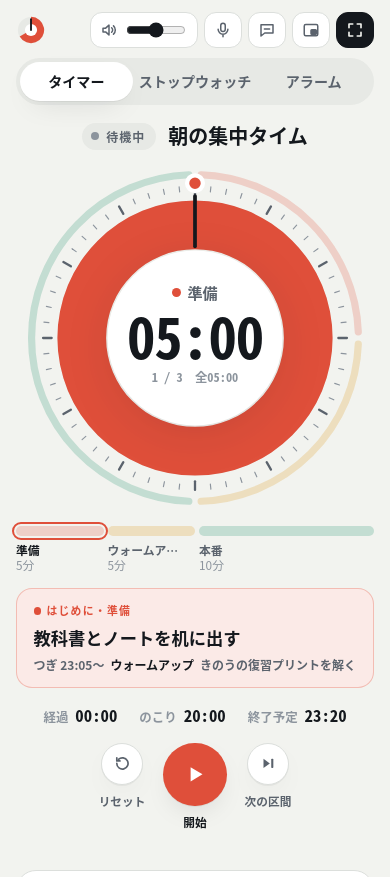
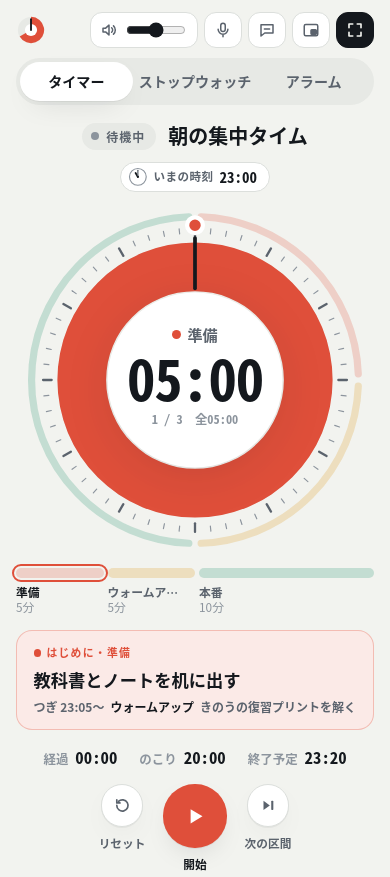
Before and after one commit to 6p5ts2kb5b-cyber/session-timer, a plain HTML site: page index.html in a window 390 px wide. Shown: the top 877 px of the page. Drawn offline with Linux system fonts and the light colour scheme; a web font is replaced by a local one.

Commit message:
いまの時刻を表示（大画面は左上）、時刻はH:MM表記に統一、短い区間のラベル重なりを修正
Co-Authored-By: Claude Opus 5.5 <noreply@anthropic.com>
Claude-Session: https://claude.ai/code/session_01Hd3VPaKN5Nu9i9N7AFsR2z

```diff
--- a/index.html
+++ b/index.html
@@ -128,6 +128,7 @@ button.tool:hover{color:var(--ink);border-color:var(--ink-3)}
 .tl-s{flex-basis:0;min-width:0;display:flex;flex-direction:column;gap:6px;cursor:default}
 .tl-b{height:10px;border-radius:5px;position:relative;overflow:hidden;background:color-mix(in srgb,var(--c) 22%,transparent)}
 .tl-b i{position:absolute;inset:0 auto 0 0;width:0;background:var(--c);border-radius:5px}
+.tl-s.tiny .tl-t{visibility:hidden}
 .tl-t{padding-right:6px;font-size:.74rem;color:var(--ink-3);white-space:nowrap;overflow:hidden;text-overflow:ellipsis;line-height:1.3}
 .tl-t b{display:block;color:var(--ink-2);font-weight:700;overflow:hidden;text-overflow:ellipsis}
 .tl-s.cur .tl-t b{color:var(--ink)}
@@ -192,6 +193,7 @@ body.compact #miniHost{display:block}
 .mini.done .hand,.mini.done .knob{opacity:0}
 .mini.nodial{grid-template-columns:minmax(0,1fr)}
 .mini.nodial .m-dial{display:none}
+.mini .m-now{position:absolute;left:2.5vmin;top:2.5vmin;font-size:max(11px,min(5vh,3.4vw));font-weight:700;color:var(--ink-3);font-family:var(--f-ui)}
 .mini .m-btns{position:absolute;top:2.5vmin;right:2.5vmin;display:flex;gap:1.5vmin}
 .mini .m-btns button{width:max(30px,10vmin);height:max(30px,10vmin);border-radius:50%;border:1px solid var(--rule);background:var(--card);color:var(--ink-2);display:grid;place-items:center;padding:0;cursor:pointer}
 .mini .m-btns button svg{width:46%;height:46%}
@@ -232,6 +234,15 @@ body.compact #miniHost{display:block}
 .radd .in{flex:1;min-width:0}
 .radd .radd-go{background:var(--ink);color:var(--paper);border-color:var(--ink);padding:0 18px;height:auto}
 .rrole{font-size:.72rem;font-weight:700;color:var(--ink-3);border:1px solid var(--rule);border-radius:999px;padding:1px 9px;white-space:nowrap}
+/* current time of day: deliberately unlike the timer (label, analog icon, H:MM without leading zero, muted) */
+.nowclk{display:inline-flex;align-items:center;gap:.45em;padding:.3em .85em .3em .45em;border-radius:999px;background:var(--card);border:1px solid var(--rule);font-size:.85rem;color:var(--ink-2);white-space:nowrap;line-height:1.2}
+.nowclk svg{width:1.45em;height:1.45em;flex:none}
+.nowclk .nc-f{fill:var(--hub);stroke:var(--ink-3);stroke-width:1.4}
+.nowclk .nc-h{stroke:var(--ink);stroke-width:2.2;stroke-linecap:round}
+.nowclk .nc-m{stroke:var(--ink-2);stroke-width:1.5;stroke-linecap:round}
+.nowclk .nc-c{fill:var(--ink)}
+.nowclk .nc-l{font-weight:700;font-size:.85em;letter-spacing:.04em}
+.nowclk .nc-t{font-family:var(--f-num);font-weight:700;font-size:1.1em;color:var(--ink);font-variant-numeric:tabular-nums}
 /* ---------- controls ---------- */
 .ctrls{display:flex;align-items:flex-start;justify-content:center;gap:clamp(18px,4vw,36px)}
 .cb{display:flex;flex-direction:column;align-items:center;gap:7px;border:0;background:none;padding:0;font-size:.78em;font-weight:700;color:var(--ink-2)}
@@ -357,6 +368,7 @@ body.compact #miniHost{display:block}
 .app.stage .digital .dt{font-size:calc(min(13vh,9vw) * var(--z))}
 .app.stage .ringing{width:min(calc(80vh * var(--z)),94vw);font-size:1.15em}
 .app.stage .nextcard{font-size:1.1em}
+.app.stage .nowclk{position:fixed;z-index:5;top:calc(env(safe-area-inset-top,0px) + 12px);left:16px;font-size:calc(clamp(15px,2.3vh,30px) * var(--z));padding:.35em 1em .35em .5em;box-shadow:var(--lift)}
 .app.stage .info{font-size:1.18em}
 .app.stage .prog{font-size:1.08em;gap:.25em}
 .app.stage .prog li{padding:.5em .3em}
@@ -464,6 +476,7 @@ body.compact #miniHost{display:block}
       <div class="htop inline">
         <span class="status" id="tKick"><i></i><span>待機中</span></span>
         <h1 class="htitle" id="tTitle">—</h1>
+        <span class="nowclk" aria-label="いまの時刻"><svg viewBox="0 0 24 24" aria-hidden="true"><circle cx="12" cy="12" r="10.2" class="nc-f"/><line x1="12" y1="12" x2="12" y2="6.5" class="nc-h"/><line x1="12" y1="12" x2="12" y2="4" class="nc-m"/><circle cx="12" cy="12" r="1.3" class="nc-c"/></svg><span class="nc-l">いまの時刻</span><b class="nc-t">--:--</b></span>
       </div>
       <div class="tl" id="tLine"></div>
       <div class="todo" id="tTodo"><span class="todo-k" id="tTodoK"><i></i><span>いまやること</span></span><p class="todo-t" id="tTodoT"></p><div class="todo-n" id="tTodoN"></div></div>
@@ -528,7 +541,7 @@ body.compact #miniHost{display:block}
         </div>
       </div>
       <div class="info">
-      <div class="htop"><span class="kicker">ストップウォッチ</span><h1 class="htitle" id="sTitle">カウントアップ</h1></div>
+      <div class="htop"><span class="kicker">ストップウォッチ</span><h1 class="htitle" id="sTitle">カウントアップ</h1><span class="nowclk" aria-label="いまの時刻"><svg viewBox="0 0 24 24" aria-hidden="true"><circle cx="12" cy="12" r="10.2" class="nc-f"/><line x1="12" y1="12" x2="12" y2="6.5" class="nc-h"/><line x1="12" y1="12" x2="12" y2="4" class="nc-m"/><circle cx="12" cy="12" r="1.3" class="nc-c"/></svg><span class="nc-l">いまの時刻</span><b class="nc-t">--:--</b></span></div>
       <div class="dirsw" role="group" aria-label="計測方向">
         <button id="sUp" aria-selected="true">カウントアップ</button>
         <button id="sDown" aria-selected="false">カウントダウン</button>
@@ -683,7 +696,7 @@ function spoken(sec){const m=Math.floor(sec/60),s=sec%60;return (m?m+'分':'')+(
 function shortDur(sec){const m=Math.floor(sec/60),s=sec%60;return m&&s?`${m}分${s}秒`:m?`${m}分`:`${s}秒`;}
 const segName=(g,i)=>g.label&&g.label.trim()?g.label.trim():`区間${i+1}`;
 const noteOf=g=>(g&&g.note||'').trim();
-const hhmm=t=>{const d=new Date(t);return p2(d.getHours())+':'+p2(d.getMinutes());};
+const hhmm=t=>{const d=new Date(t);return d.getHours()+':'+p2(d.getMinutes());};
 function esc(t){return String(t).replace(/[&<>"]/g,c=>({'&':'&amp;','<':'&lt;','>':'&gt;','"':'&quot;'}[c]))}
 function setT(el,t){if(el.textContent!==t)el.textContent=t}
 function setH(el,h){if(el._h!==h){el.innerHTML=h;el._h=h}}
@@ -902,6 +915,7 @@ function buildRingAndLine(){
   tl.innerHTML=segs.map((g,k)=>`<div class="tl-s" style="--c:${col(k)};flex-grow:${g.sec}" title="${esc(segName(g,k))} ${shortDur(g.sec)}"><div class="tl-b"><i></i></div><div class="tl-t"><b>${esc(segName(g,k))}</b>${shortDur(g.sec)}</div></div>`).join('');
   tlEls=[...tl.children];
   tl.hidden=!segs.length;
+  requestAnimationFrame(markTiny);
   const pg=$('#tProg');
   pg.innerHTML=segs.map((g,k)=>`<li style="--c:${col(k)}"><span class="pn">${k+1}</span><span class="pt">${esc(segName(g,k))}</span><span class="pr"></span><span class="pd">${shortDur(g.sec)}</span><i class="pb"><b></b></i></li>`).join('');
   pg.classList.toggle('many',segs.length>5);
@@ -952,7 +966,7 @@ function renderTimer(){
   setStatus($('#tKick'),R.done?['完了','var(--done)','']:running()?['実行中',c,'run']:(R.acc>0||R.segIdx>0)?['一時停止中','var(--ink-3)','']:['待機中','var(--ink-3)','']);
   setT($('#tEl'),fmt(pos));setT($('#tRem'),fmt(tot-pos,true));
   if(R.done)setT($('#tEnd'),'--:--');
-  else{const end=new Date(Date.now()+(tot-pos));setT($('#tEnd'),`${p2(end.getHours())}:${p2(end.getMinutes())}`);}
+  else setT($('#tEnd'),hhmm(Date.now()+(tot-pos)));
   tlEls.forEach((t,k)=>{
     const w=R.done||k<i?100:k===i?frac*100:0;
     const bar=t.firstChild.firstChild; const ws=w.toFixed(2)+'%'; if(bar.style.width!==ws)bar.style.width=ws;
@@ -1414,6 +1428,7 @@ const ICON_BACK='<svg viewBox="0 0 24 24" fill="none" stroke="currentColor" stro
 const MINI_HTML=`<div class="mini">
   <div class="m-dial"><svg viewBox="0 0 240 240" aria-hidden="true"></svg><div class="m-hub"></div></div>
   <div class="m-info"><div class="m-lbl"><i></i><span></span></div><div class="m-time">00:00</div><div class="m-note"></div><div class="m-next"></div></div>
+  <div class="m-now"></div>
   <div class="m-btns"><button class="m-go" aria-label="開始／一時停止"></button><button class="m-skip" aria-label="次へ"></button><button class="m-back" aria-label="元の画面に戻す" title="元の画面に戻す">${ICON_BACK}</button></div>
 </div>`;
 let MINI=null;
@@ -1421,7 +1436,7 @@ function buildMini(doc,kind,win){
   const host=kind==='pip'?doc.body:$('#miniHost');
   host.innerHTML=MINI_HTML;
   const root=host.querySelector('.mini'),q=x=>root.querySelector(x);
-  const m={doc,win,kind,root,dial:makeDial(q('.m-dial')),lbl:q('.m-lbl span'),time:q('.m-time'),note:q('.m-note'),next:q('.m-next'),hub:q('.m-hub'),go:q('.m-go'),skip:q('.m-skip')};
+  const m={doc,win,kind,root,dial:makeDial(q('.m-dial')),lbl:q('.m-lbl span'),time:q('.m-time'),note:q('.m-note'),next:q('.m-next'),hub:q('.m-hub'),go:q('.m-go'),skip:q('.m-skip'),now:q('.m-now')};
   m.go.onclick=()=>{ensureAudio();(tab==='sw'?$('#sStart'):$('#tStart')).click();};
   m.skip.onclick=()=>{if(tab==='timer')$('#tSkip').click();else if(tab==='sw')$('#sLap').click();};
   q('.m-back').onclick=closeMini;
@@ -1429,6 +1444,7 @@ function buildMini(doc,kind,win){
 }
 function renderMini(){
   const m=MINI;if(!m)return;
+  {const d=new Date();setT(m.now,`いまの時刻 ${d.getHours()}:${p2(d.getMinutes())}`);}
   let cls='mini',c='var(--ink-3)',lbl='',time='',note='',next='',hub='',go=ICON_PLAY,skip=null;
   if(tab==='timer'){
     const s=cur(),segs=s?s.segs:[];
@@ -1503,7 +1519,22 @@ $('#miniBtn').onclick=openMini;
 
 /* ---------- loops & keys ---------- */
 setInterval(()=>{timerTick();swTick();alarmTick();},100);
+function paintNow(){
+  const d=new Date(),h=d.getHours(),m=d.getMinutes(),t=`${h}:${p2(m)}`;
+  document.querySelectorAll('.nowclk').forEach(c=>{
+    const tt=c.querySelector('.nc-t');if(tt.textContent===t)return;
+    tt.textContent=t;c.setAttribute('aria-label','いまの時刻 '+t);
+    const ha=((h%12)+m/60)/12*Math.PI*2,ma=m/60*Math.PI*2;
+    const H=c.querySelector('.nc-h'),M=c.querySelector('.nc-m');
+    H.setAttribute('x2',(12+5.5*Math.sin(ha)).toFixed(2));H.setAttribute('y2',(12-5.5*Math.cos(ha)).toFixed(2));
+    M.setAttribute('x2',(12+8*Math.sin(ma)).toFixed(2));M.setAttribute('y2',(12-8*Math.cos(ma)).toFixed(2));
+  });
+  if(MINI)setT(MINI.now,'いまの時刻 '+t);
+}
+function markTiny(){tlEls.forEach(t=>t.classList.toggle('tiny',t.offsetWidth<46));}
+addEventListener('resize',markTiny);
 function frame(){
+  paintNow();
   tint();
   if(MINI&&MINI.kind==='inline')renderMini();
   if(tab==='timer')renderTimer();else if(tab==='sw')renderSw();else renderAlarm();
```
Also changed, not shown: 1 other file.
